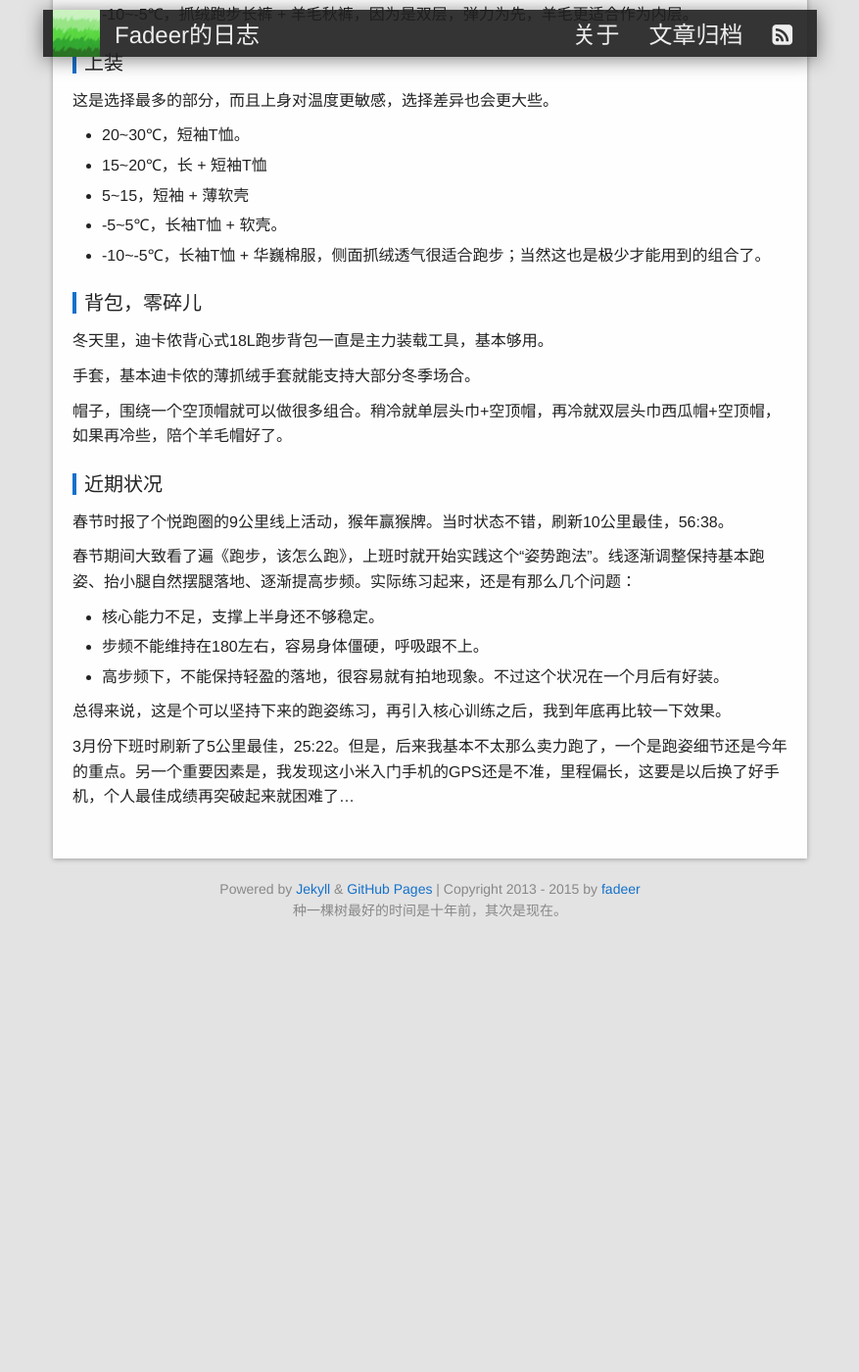
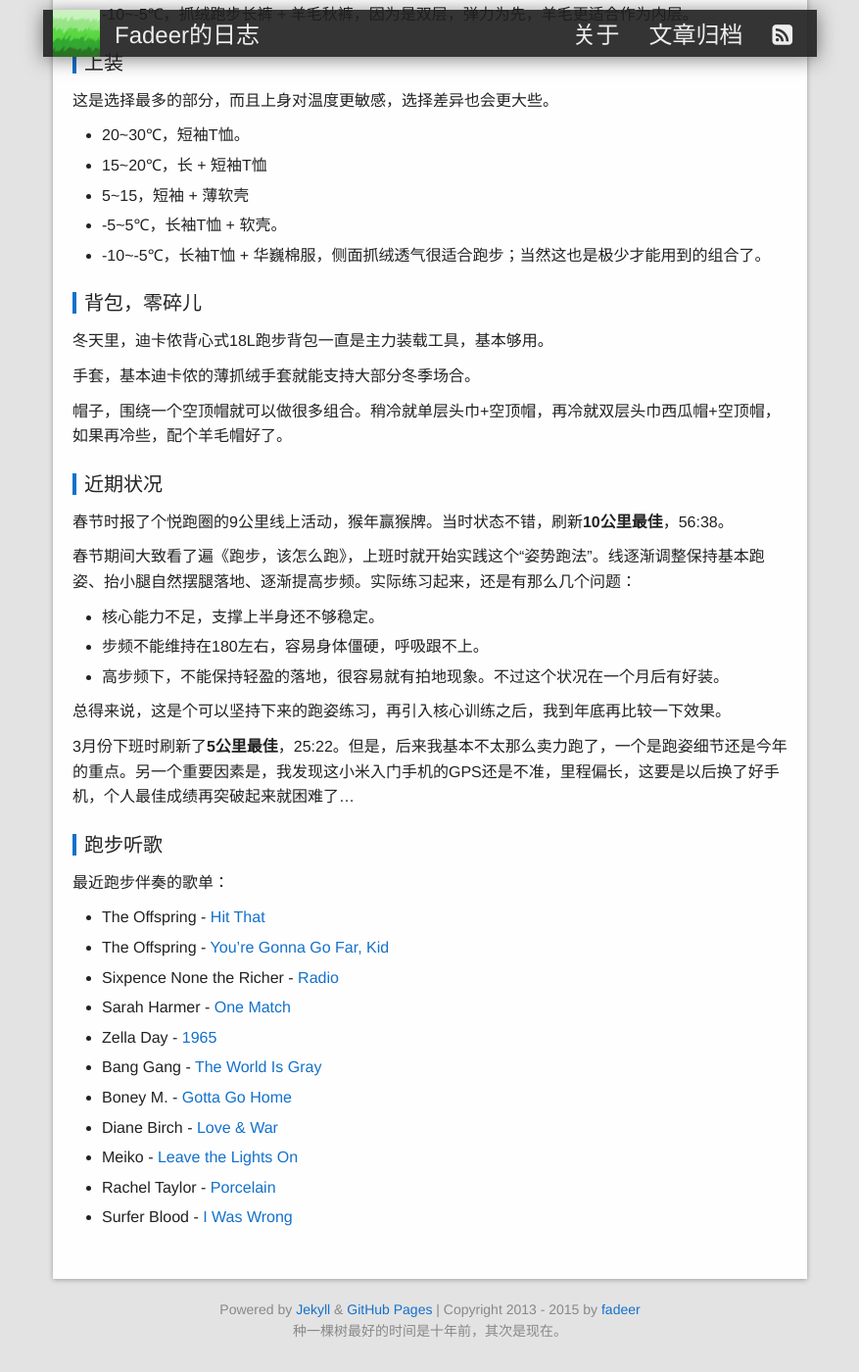
Before and after one commit to fadeer/fadeer.github.io, a Jekyll site: the page built from _posts/2016-05-02-running-in-winter.markdown, in a window 1280 px wide and 1400 px high, scrolled down 752 px. Shown: the whole window at 98% size, without its empty margins (201-1078 px from the left). Built offline with Jekyll 4.4.1, drawn with Linux system fonts in a browser that asks for light colours; before the commit the page ends 1723 px from its top, so only the background shows below that; some of the changed text lies outside the part shown.

Commit message:
add music

```diff
--- a/_posts/2016-05-02-running-in-winter.markdown
+++ b/_posts/2016-05-02-running-in-winter.markdown
@@ -13,7 +13,7 @@ tags: Running
 
 跑鞋，袜子
 ----
-五指鞋覆盖了70%的跑步时间，再加上羊毛五指袜的加持，进一步扩展了适用温度范围。
+**五指鞋**覆盖了70%的跑步时间，再加上羊毛五指袜的加持，进一步扩展了适用温度范围。
 
 * 15~30℃，Bikila Evo + 光脚，之前一直习惯了光脚穿五指鞋，这双的极限就是10度了。
 * 5~15℃，Trek Ascent Insulated + 光脚，复合鞋面和羊毛内衬增加了不少保暖效果，但是最凉的还是脚趾部分，每个都单打独斗所以实际下探的温度还有限。另外，还淘了几双羊毛的五指袜，实际效果很不错，Bikila Evo + 羊毛袜也能支撑这个温度。
@@ -47,11 +47,11 @@ tags: Running
 
 手套，基本迪卡侬的薄抓绒手套就能支持大部分冬季场合。
 
-帽子，围绕一个空顶帽就可以做很多组合。稍冷就单层头巾+空顶帽，再冷就双层头巾西瓜帽+空顶帽，如果再冷些，陪个羊毛帽好了。
+帽子，围绕一个空顶帽就可以做很多组合。稍冷就单层头巾+空顶帽，再冷就双层头巾西瓜帽+空顶帽，如果再冷些，配个羊毛帽好了。
 
 近期状况
 ----
-春节时报了个悦跑圈的9公里线上活动，猴年赢猴牌。当时状态不错，刷新10公里最佳，56:38。
+春节时报了个悦跑圈的9公里线上活动，猴年赢猴牌。当时状态不错，刷新**10公里最佳**，56:38。
 
 春节期间大致看了遍《跑步，该怎么跑》，上班时就开始实践这个“姿势跑法”。线逐渐调整保持基本跑姿、抬小腿自然摆腿落地、逐渐提高步频。实际练习起来，还是有那么几个问题：
 
@@ -61,4 +61,20 @@ tags: Running
 
 总得来说，这是个可以坚持下来的跑姿练习，再引入核心训练之后，我到年底再比较一下效果。
 
-3月份下班时刷新了5公里最佳，25:22。但是，后来我基本不太那么卖力跑了，一个是跑姿细节还是今年的重点。另一个重要因素是，我发现这小米入门手机的GPS还是不准，里程偏长，这要是以后换了好手机，个人最佳成绩再突破起来就困难了...
+3月份下班时刷新了**5公里最佳**，25:22。但是，后来我基本不太那么卖力跑了，一个是跑姿细节还是今年的重点。另一个重要因素是，我发现这小米入门手机的GPS还是不准，里程偏长，这要是以后换了好手机，个人最佳成绩再突破起来就困难了...
+
+跑步听歌
+----
+最近跑步伴奏的歌单：
+
+* The Offspring - [Hit That](http://music.163.com/#/m/song?id=21965137)
+* The Offspring - [You're Gonna Go Far, Kid](http://music.163.com/#/m/song?id=21965206)
+* Sixpence None the Richer - [Radio](http://music.163.com/#/m/song?id=1938641)
+* Sarah Harmer - [One Match](http://music.163.com/#/m/song?id=19094999)
+* Zella Day - [1965](http://music.163.com/#/m/song?id=28798452)
+* Bang Gang - [The World Is Gray](http://music.163.com/#/m/song?id=16823351)
+* Boney M. - [Gotta Go Home](http://music.163.com/#/m/song?id=2195551)
+* Diane Birch - [Love & War](http://music.163.com/#/m/song?id=27863772)
+* Meiko - [Leave the Lights On](http://music.163.com/#/m/song?id=3027514)
+* Rachel Taylor - [Porcelain](http://music.163.com/#/m/song?id=28717854)
+* Surfer Blood - [I Was Wrong](http://music.163.com/#/m/song?id=26484751)
```
Also changed, not shown: other parts of _posts/2016-05-02-running-in-winter.markdown (+2 -2 lines).
